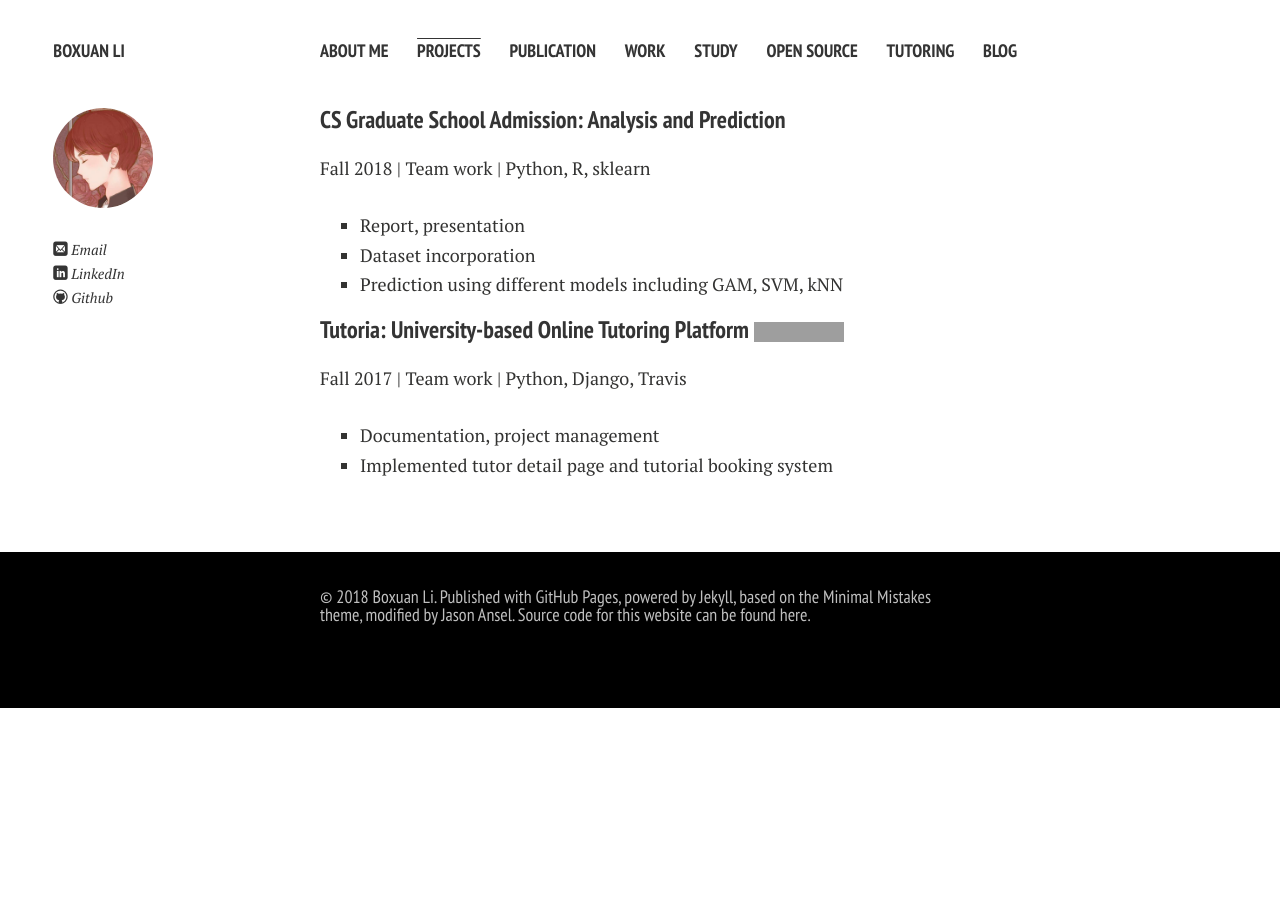
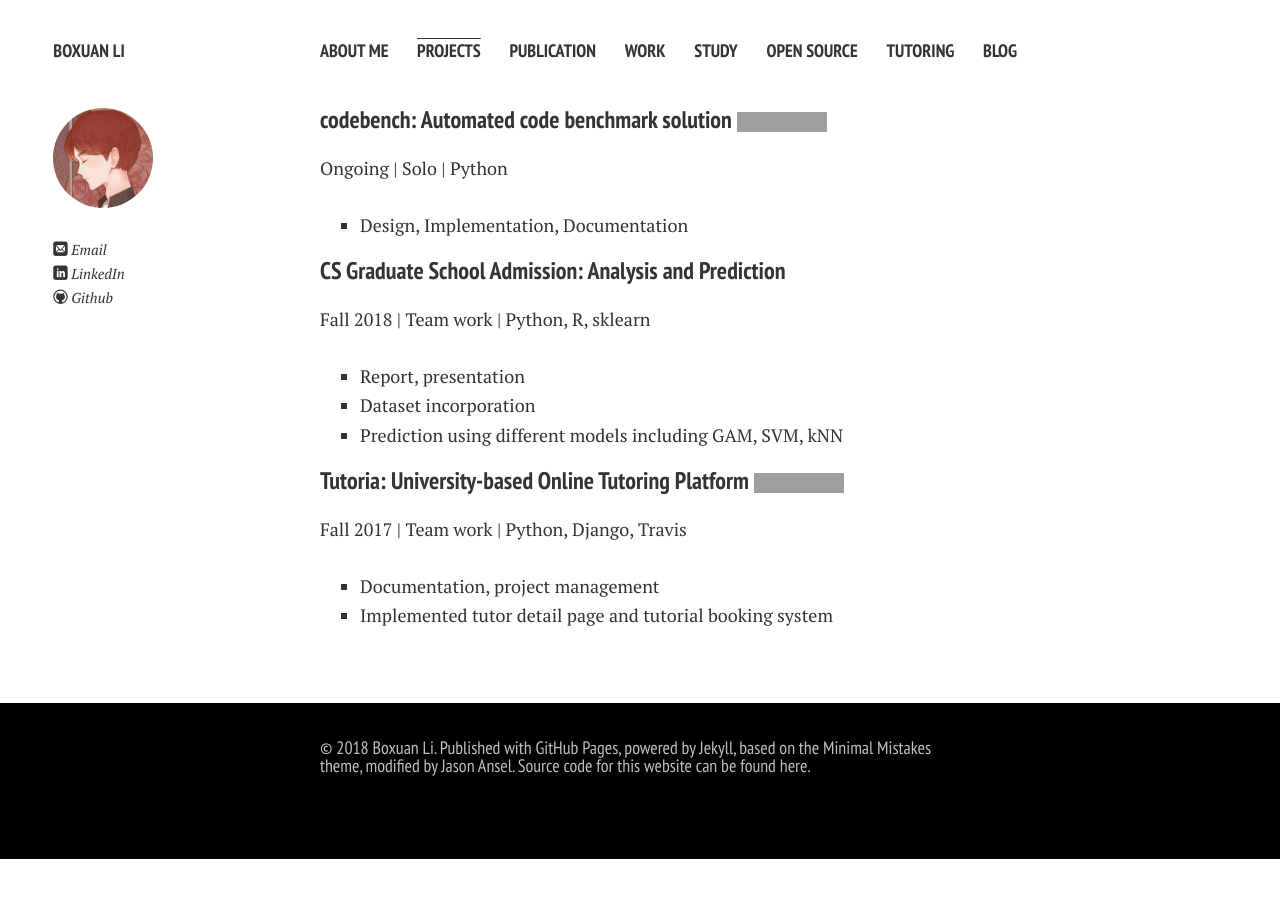
Before and after one commit to li-boxuan/li-boxuan.github.io, a Jekyll site: the page built from projects.md, in a window 1280 px wide. Built offline with Jekyll 4.4.1, drawn with Linux system fonts in a browser that asks for light colours; nearby versions of some CDN libraries; Markdown is read by kramdown in place of the engine named in the settings; grey boxes are pictures that could not be loaded.

Commit message:
Projects.md: Add codebench project

```diff
--- a/projects.md
+++ b/projects.md
@@ -3,6 +3,11 @@ layout: page
 permalink: /projects/index.html
 title: Projects
 ---
+#### [codebench: Automated code benchmark solution](https://github.com/li-boxuan/codebench) [![GitHub stars](https://img.shields.io/github/stars/li-boxuan/codebench.svg?style=social&label=Star)](https://github.com/li-boxuan/codebench)
+
+Ongoing | Solo | Python
+- Design, Implementation, Documentation
+
 #### [CS Graduate School Admission: Analysis and Prediction](https://github.com/JRChow/cs-grad-school-admission)
 
 Fall 2018 | Team work | Python, R, sklearn
```
